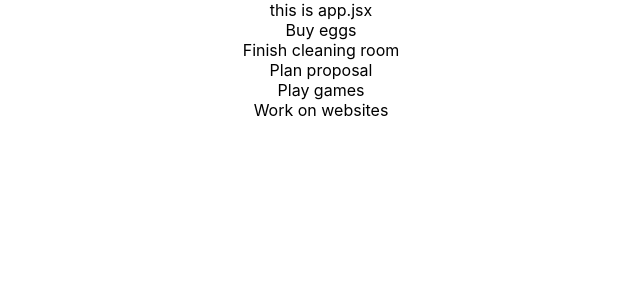
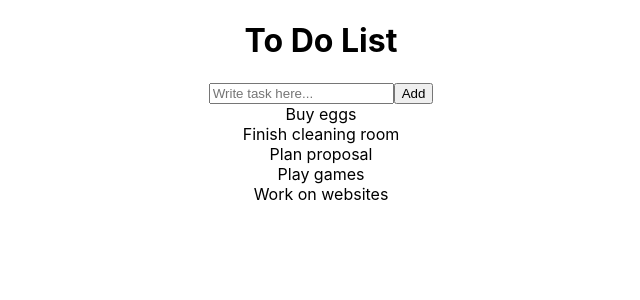
Before and after one commit to sticktyiss/unit1-todo, a React (Create React App) app: page / in a window 1280 px wide. Shown: the top 300 px of the page, without its empty margins (319-959 px from the left). Built offline with nearby package versions, Linux system fonts and the light colour scheme.

Commit message:
Added input field and useState application

```diff
--- a/src/App.jsx
+++ b/src/App.jsx
@@ -12,14 +12,25 @@ function App() {
     "Work on websites",
   ]);
 
-  // const itemsDisplay = []
-  // for (let i = 0; i < itemList.length; i++) {
-  //   itemsDisplay.push(<ListItem item={itemList[i]} />)
-  // }
+  const submitHandler = (e) => {
+    e.preventDefault();
+    setInputVal("");
+  }
+  const [inputVal, setInputVal] = useState("");
 
   return (
     <div className="App">
-      this is app.jsx
+      <h1>To Do List</h1>
+
+      <form onSubmit={submitHandler}>
+        <input
+          placeholder="Write task here..."
+          onChange={(e) => setInputVal(e.target.value)}
+        />
+        <button onClick={() => setItemList([...itemList, inputVal])}>
+          Add
+        </button>
+      </form>
       {itemList.map((task, index) => {
         return <ListItem item={task} key={index} />;
       })}
```
